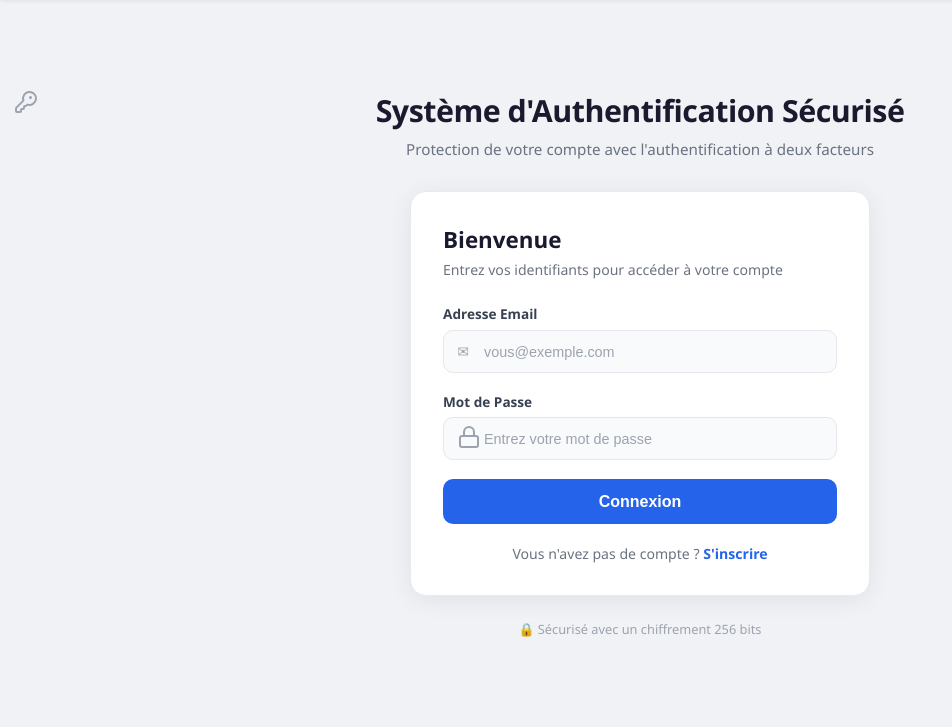
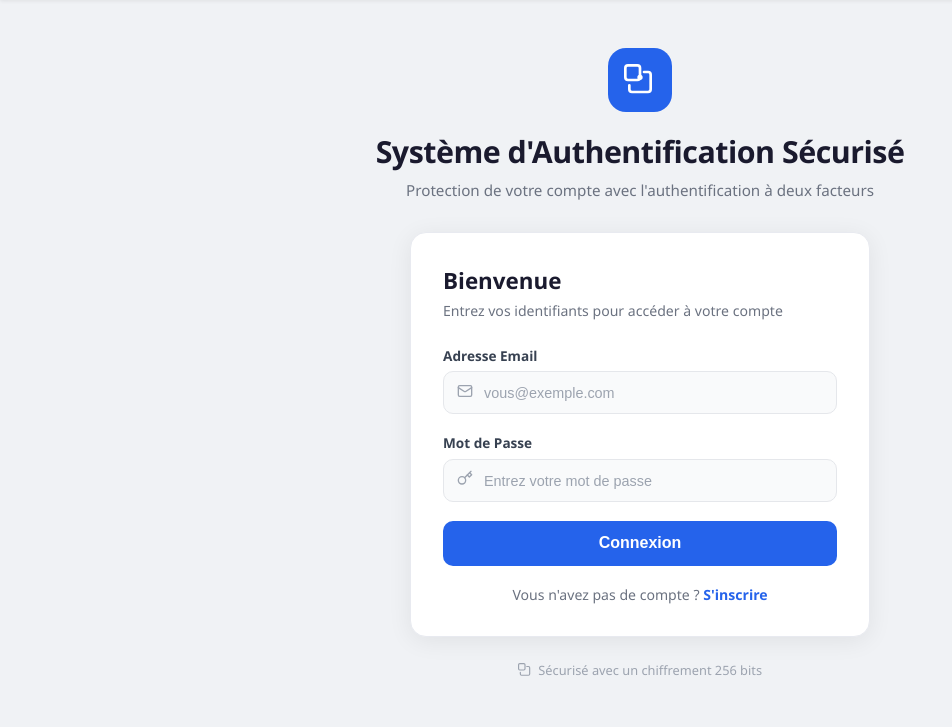
Before and after one commit to aichaag/projet-auth-qr-otp, a Flask app: page /login in a window 1280 px wide. Shown: the part 73-800 px from the top of the page, without its empty margins (0-952 px from the left). Run offline with Flask 3, Linux system fonts and the light colour scheme.

Commit message:
Fix icône mot de passe

```diff
--- a/templates/login.html
+++ b/templates/login.html
@@ -3,7 +3,9 @@
 {% block content %}
 
 <div class="page-header">
-    <span class="input-icon"><i data-lucide="key-round"></i></span>
+    <div class="header-icon">
+        <svg xmlns="http://www.w3.org/2000/svg" width="32" height="32" viewBox="0 0 24 24" fill="none" stroke="currentColor" stroke-width="2" stroke-linecap="round" stroke-linejoin="round"><rect width="11" height="11" x="1" y="1" rx="2" ry="2"/><path d="M15 6h3a2 2 0 0 1 2 2v11a2 2 0 0 1-2 2H6a2 2 0 0 1-2-2v-3"/><path d="M11 10a1 1 0 1 0 2 0 1 1 0 0 0-2 0"/></svg>
+    </div>
     <h1>Système d'Authentification Sécurisé</h1>
     <p>Protection de votre compte avec l'authentification à deux facteurs</p>
 </div>
@@ -18,7 +20,9 @@
         <div class="form-group">
             {{ form.email.label }}
             <div class="input-wrapper">
-                <span class="input-icon">✉</span>
+                <span class="input-icon">
+                    <svg xmlns="http://www.w3.org/2000/svg" width="16" height="16" viewBox="0 0 24 24" fill="none" stroke="currentColor" stroke-width="2" stroke-linecap="round" stroke-linejoin="round"><rect width="20" height="16" x="2" y="4" rx="2"/><path d="m22 7-8.97 5.7a1.94 1.94 0 0 1-2.06 0L2 7"/></svg>
+                </span>
                 {{ form.email(placeholder="vous@exemple.com") }}
             </div>
             {% for error in form.email.errors %}
@@ -29,7 +33,9 @@
         <div class="form-group">
             {{ form.password.label }}
             <div class="input-wrapper">
-                <span class="input-icon"><i data-lucide="lock"></i></span>
+                <span class="input-icon">
+                    <svg xmlns="http://www.w3.org/2000/svg" width="16" height="16" viewBox="0 0 24 24" fill="none" stroke="currentColor" stroke-width="2" stroke-linecap="round" stroke-linejoin="round"><circle cx="7.5" cy="15.5" r="5.5"/><path d="m21 2-9.6 9.6"/><path d="m15.5 7.5 3 3L22 7l-3-3"/></svg>
+                </span>
                 {{ form.password(placeholder="Entrez votre mot de passe") }}
             </div>
             {% for error in form.password.errors %}
@@ -46,8 +52,8 @@
 </div>
 
 <div class="security-note">
-    🔒 Sécurisé avec un chiffrement 256 bits
+    <svg xmlns="http://www.w3.org/2000/svg" width="14" height="14" viewBox="0 0 24 24" fill="none" stroke="currentColor" stroke-width="2" stroke-linecap="round" stroke-linejoin="round"><rect width="11" height="11" x="1" y="1" rx="2" ry="2"/><path d="M15 6h3a2 2 0 0 1 2 2v11a2 2 0 0 1-2 2H6a2 2 0 0 1-2-2v-3"/></svg>
+    Sécurisé avec un chiffrement 256 bits
 </div>
-<script>lucide.createIcons();</script>
 
 {% endblock %}
```
